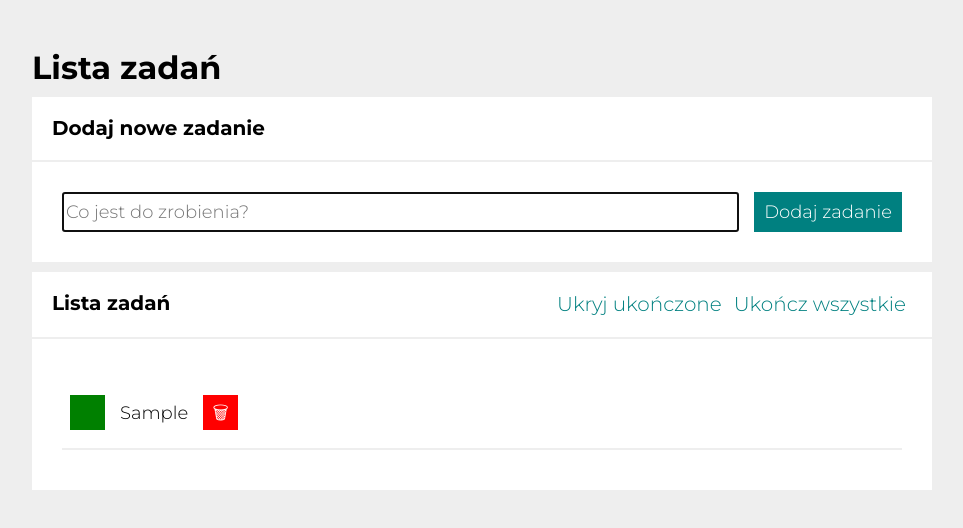
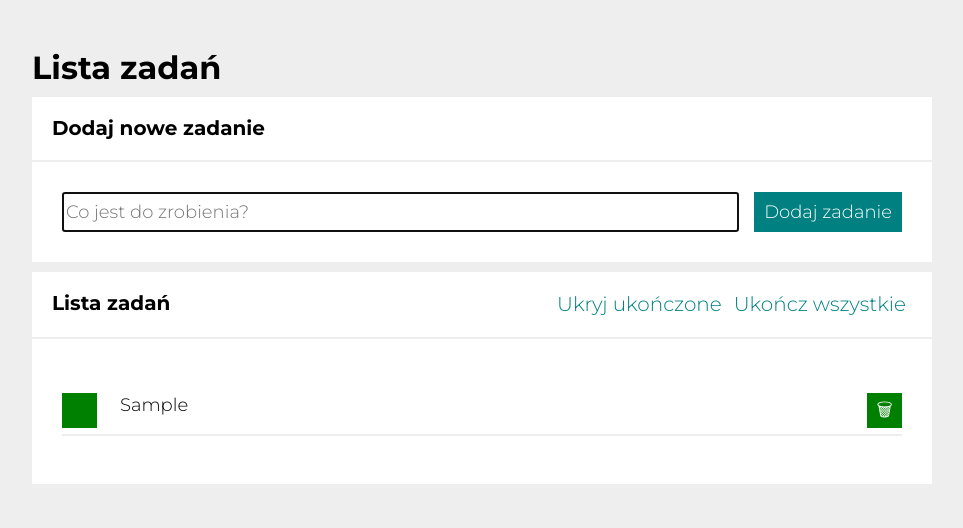
Before and after one commit to KonradBauer/todos-list-react, a React (Create React App) app: page / in a window 1280 px wide. Both pictures are taken after typing "Sample" into the empty fields and a click on the button "Dodaj zadanie". Shown: the top 528 px of the page, without its empty margins (158-1121 px from the left). Built offline with nearby package versions, Linux system fonts and the light colour scheme.

Commit message:
added style components to Tasks component

```diff
--- a/src/Tasks/index.js
+++ b/src/Tasks/index.js
@@ -1,4 +1,4 @@
-import { List, Item, Content, Button } from "./styled";
+import { List, Item, Button, Task } from "./styled";
 
 const Tasks = ({ tasks, hideDone, removeTask, toggleTaskDone }) => (
   <List>
@@ -7,10 +7,8 @@ const Tasks = ({ tasks, hideDone, removeTask, toggleTaskDone }) => (
         <Button onClick={() => toggleTaskDone(task.id)}>
           {task.done ? "✔" : ""}
         </Button>
-        <Content done={task.done}>{task.content}</Content>
-        <Button remove onClick={() => removeTask(task.id)}>
-          🗑
-        </Button>
+        <Task done={task.done}>{task.content}</Task>
+        <Button onClick={() => removeTask(task.id)}>🗑</Button>
       </Item>
     ))}
   </List>
--- a/src/Tasks/styled.js
+++ b/src/Tasks/styled.js
@@ -1,13 +1,6 @@
 import styled, { css } from "styled-components";
 
 export const List = styled.ul`
-  display: flex;
-  justify-content: flex-start;
-  align-items: center;
-  width: 100%;
-  grid-gap: 15px;
-  margin-bottom: 10px;
-  border-bottom: 2px solid #eee;
   list-style-type: none;
   padding: 0%;
 `;
@@ -19,20 +12,12 @@ export const Item = styled.li`
   width: 100%;
   grid-gap: 15px;
   margin-bottom: 10px;
-  padding: 8px;
+  border-bottom: 2px solid #eee;
 
   ${({ hidden }) =>
     hidden &&
     css`
       display: none;
-    `}
-`;
-
-export const Content = styled.span`
-  ${({ done }) =>
-    done &&
-    css`
-      text-decoration: line-through;
     `}
 `;
 
@@ -57,7 +42,7 @@ export const Button = styled.button`
   ${({ remove }) =>
     remove &&
     css`
-      width: 35px;
+      width: 40px;
       height: 35px;
       border: none;
       color: #fff;
@@ -77,3 +62,19 @@ export const Button = styled.button`
       }
     `}
 `;
+
+export const Task = styled.span`
+  display: flex;
+  justify-content: flex-start;
+  align-items: center;
+  width: 100%;
+  grid-gap: 15px;
+  margin-bottom: 10px;
+  padding: 8px;
+
+  ${({ done }) =>
+    done &&
+    css`
+      text-decoration: line-through;
+    `}
+`;
```
